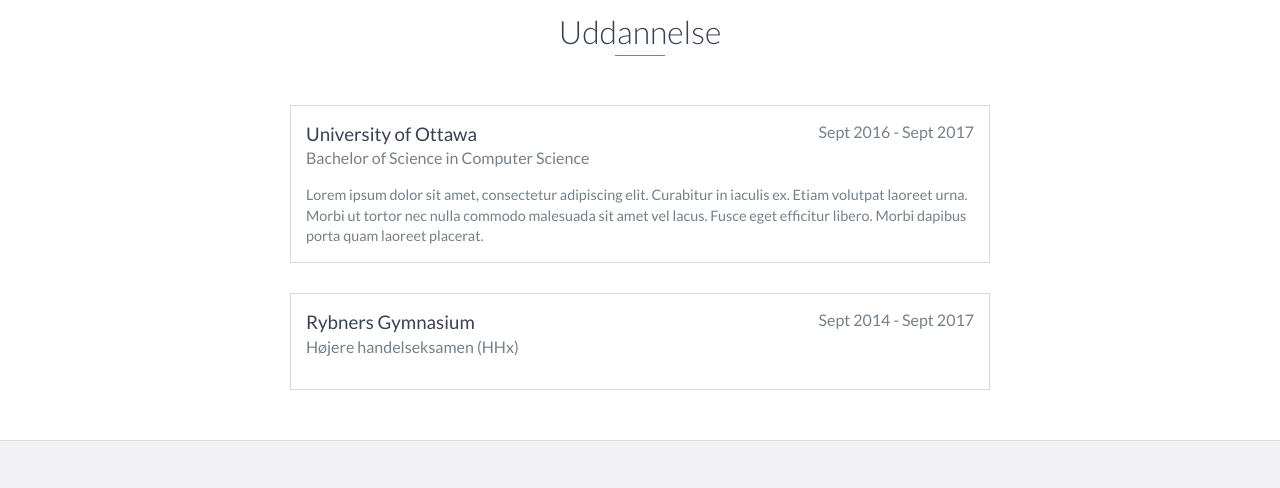
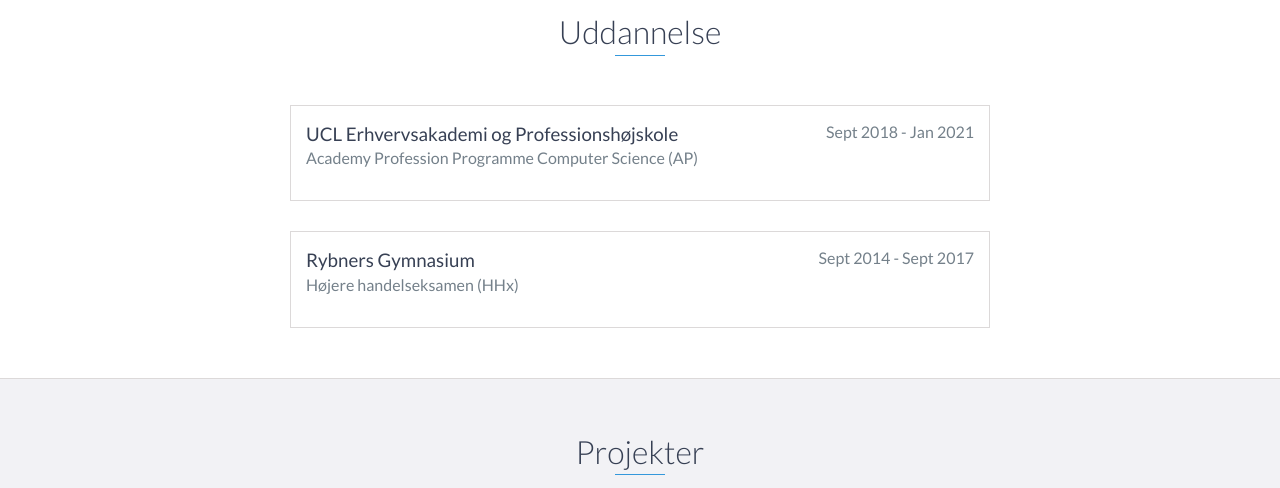
Before and after one commit to TheAndersMadsen/theandersmadsen.github.io, a website: page index.html in a window 1280 px wide. Shown: the part 1960-2448 px from the top of the page. Drawn offline with nearby package versions, Linux system fonts and the light colour scheme.

Commit message:
Update index.html

```diff
--- a/index.html
+++ b/index.html
@@ -125,12 +125,9 @@
     <div id="education">
         <h2 class="heading">Uddannelse</h2>
         <div class="education-block">
-            <h3>University of Ottawa</h3>
-            <span class="education-date">Sept 2016 - Sept 2017</span>
-            <h4>Bachelor of Science in Computer Science</h4>
-            <p>
-                Lorem ipsum dolor sit amet, consectetur adipiscing elit. Curabitur in iaculis ex. Etiam volutpat laoreet urna. Morbi ut tortor nec nulla commodo malesuada sit amet vel lacus. Fusce eget efficitur libero. Morbi dapibus porta quam laoreet placerat.
-            </p>
+            <h3>UCL Erhvervsakademi og Professionshøjskole</h3>
+            <span class="education-date">Sept 2018 - Jan 2021</span>
+            <h4>Academy Profession Programme Computer Science (AP)</h4>
         </div>
         <!-- End .education-block -->
 
```
